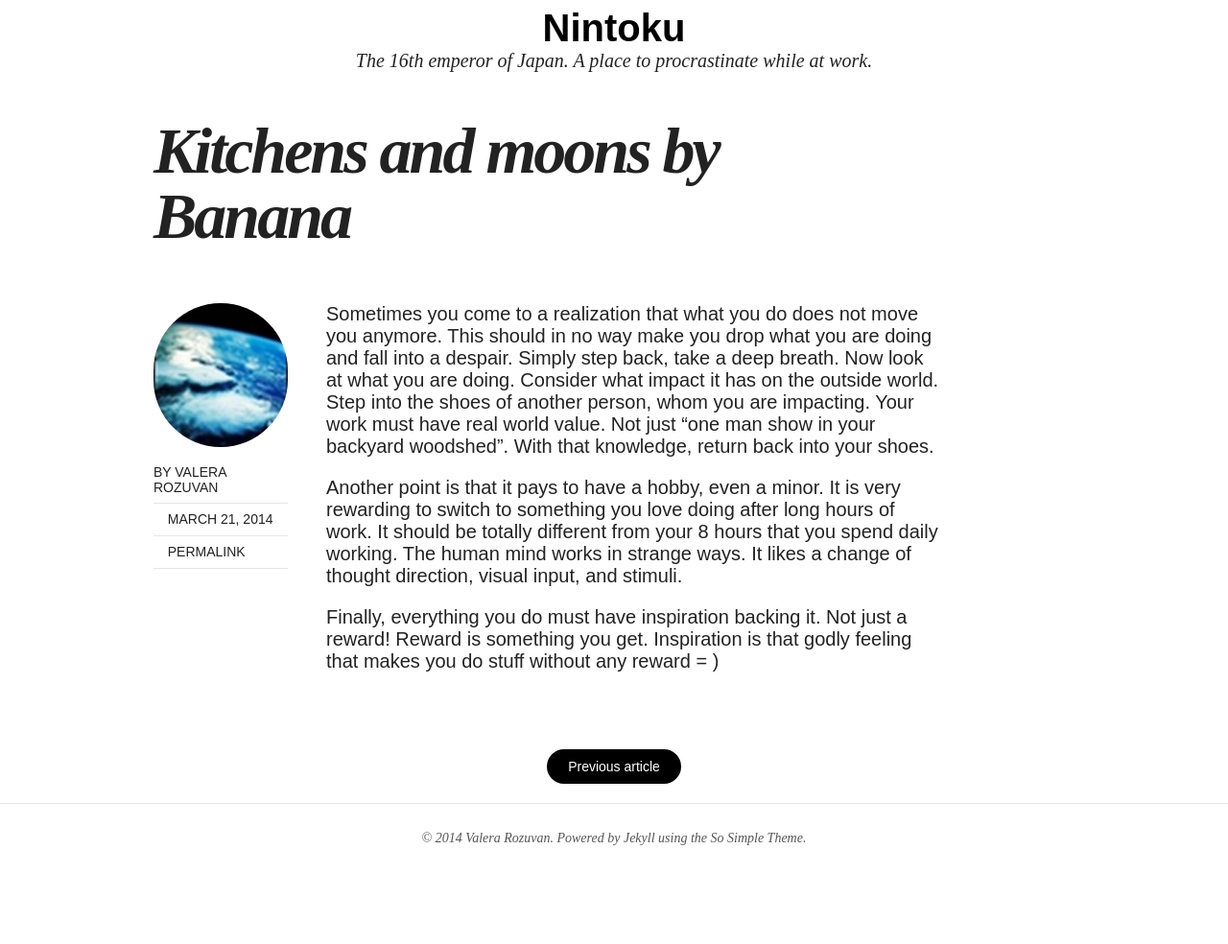
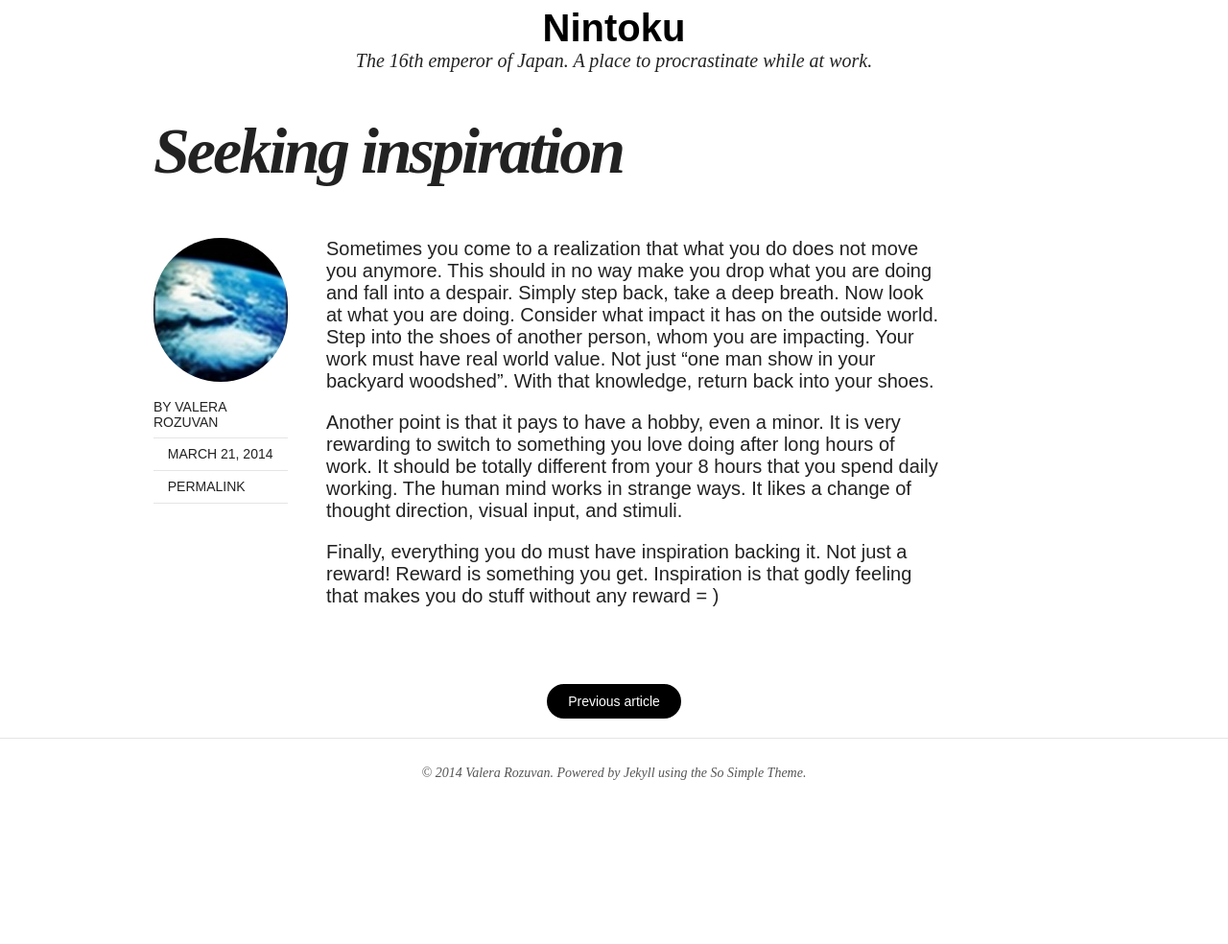
Before and after one commit to valera-rozuvan/nintoku, a Jekyll site: the page built from site/_posts/2014-03-21-seeking-inspiration.markdown, in a window 1280 px wide. Shown: the part 320-1304 px from the top of the page at 96% size. Built offline with Jekyll 4.4.1, drawn with Linux system fonts in a browser that asks for light colours; nearby versions of some CDN libraries; after the commit the page ends 1236 px from its top, so only the background shows below that.

Commit message:
Updating blog.

```diff
--- a/site/_posts/2014-03-21-seeking-inspiration.markdown
+++ b/site/_posts/2014-03-21-seeking-inspiration.markdown
@@ -1,6 +1,6 @@
 ---
 layout: post
-title:  "Kitchens and moons by Banana"
+title:  "Seeking inspiration"
 date:   2014-03-21 19:16:09
 categories: seeking inspiration
 ---
```
